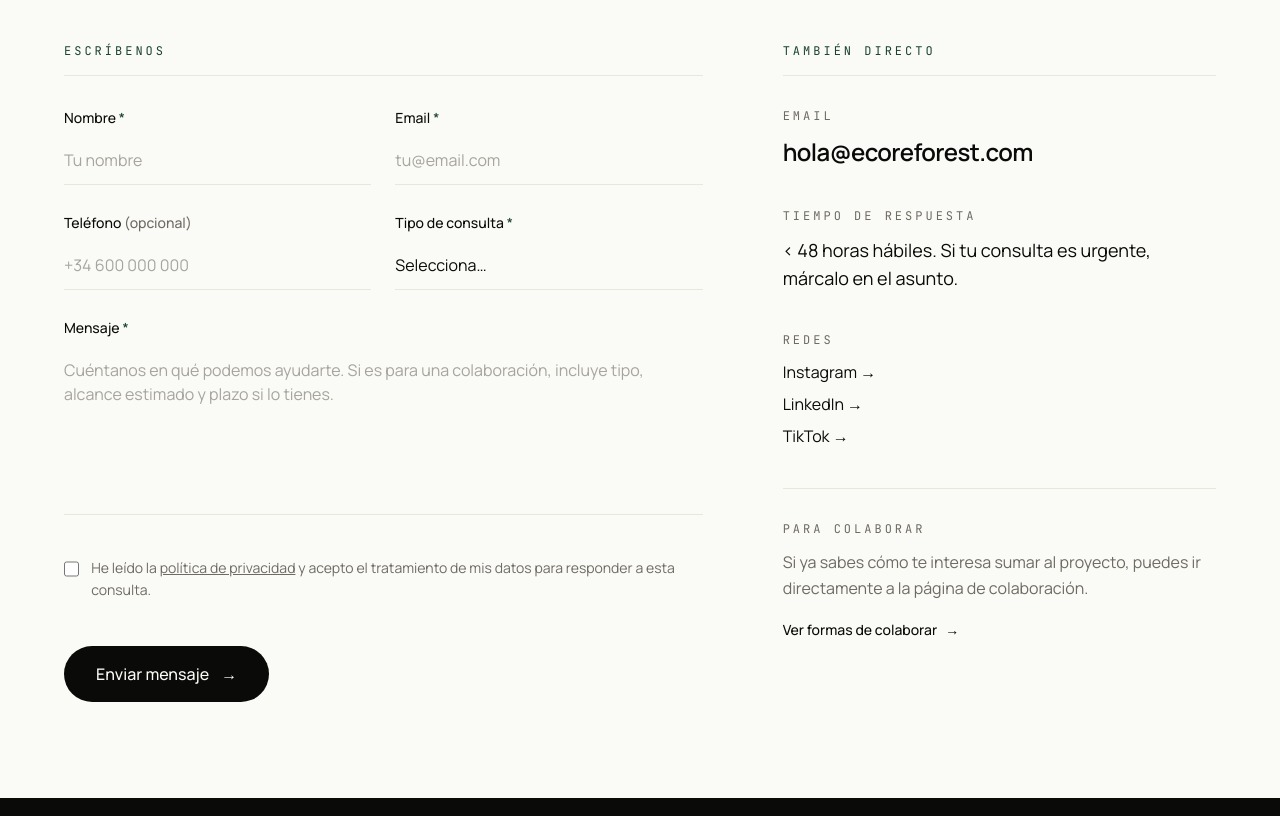
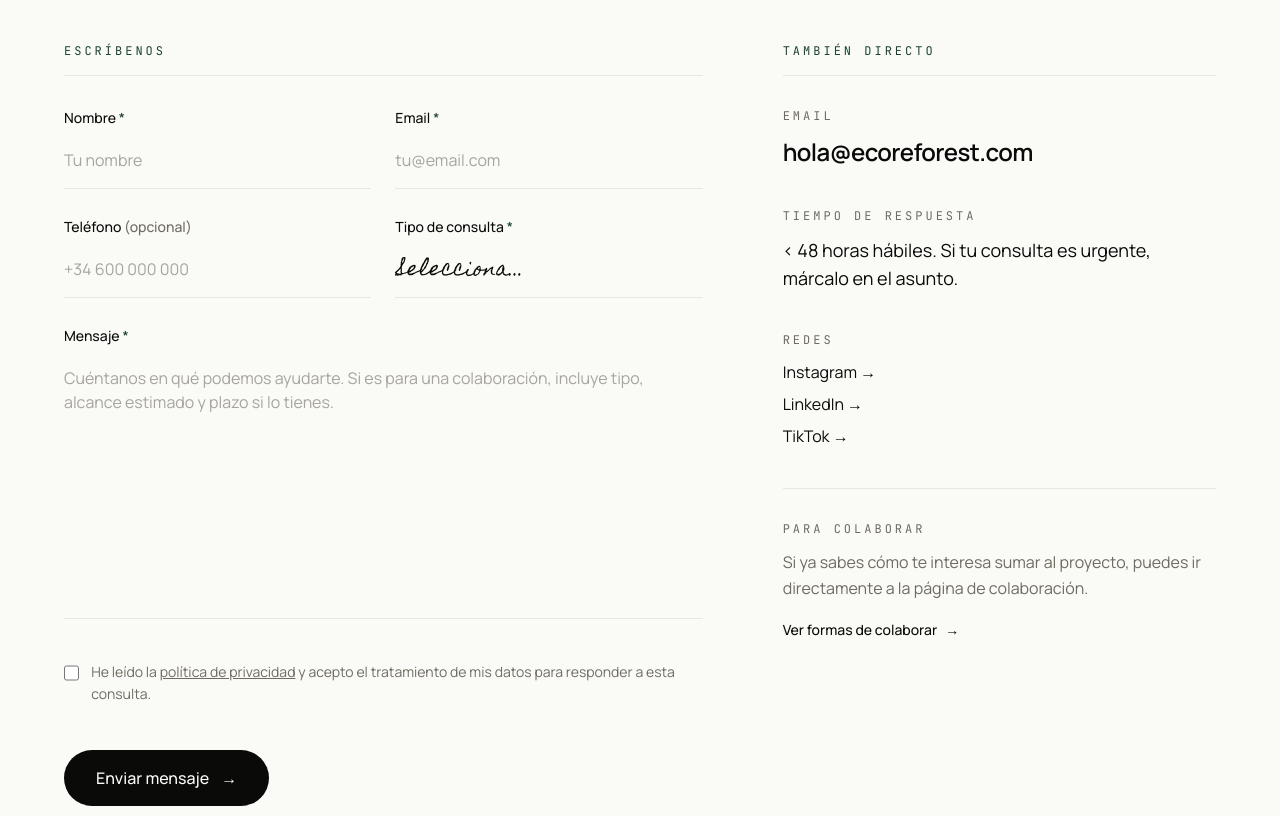
Before and after one commit to Ecoreforest/web, a Next.js app: page /contacto in a window 1280 px wide. Shown: the part 720-1536 px from the top of the page. Built offline with nearby package versions, Linux system fonts and the light colour scheme.

Commit message:
Add files via upload
paso24

```diff
--- a/app/components/contacto/ContactoFormulario.tsx
+++ b/app/components/contacto/ContactoFormulario.tsx
@@ -3,6 +3,25 @@
 import { motion } from 'framer-motion';
 import { useState } from 'react';
 import SectionEyebrow from '../SectionEyebrow';
+
+/**
+ * Paso 24: el texto que escribe la persona se muestra en Homemade Apple,
+ * la misma manuscrita que usa reginaorizaga.com.
+ *
+ * El formulario no cambia de forma: ni papel, ni sobre, ni fondo. Lo
+ * único distinto es la letra de lo que tú escribes, para que la consulta
+ * parezca escrita a mano y no rellenada en un impreso.
+ *
+ * Tres decisiones de legibilidad:
+ *   · Las etiquetas (Nombre, Email…) siguen en Manrope. Una etiqueta
+ *     manuscrita se lee peor y además es lo que anuncian los lectores de
+ *     pantalla, así que ahí la claridad manda sobre el gesto.
+ *   · Los textos de ejemplo vuelven a Manrope con `placeholder:font-sans`.
+ *     Si el ejemplo también fuera manuscrito, no se distinguiría de lo ya
+ *     escrito y la gente creería que el campo está relleno.
+ *   · El tamaño sube a text-xl porque Homemade Apple tiene la x muy
+ *     pequeña: al cuerpo normal se leería diminuta.
+ */
 
 /**
  * Web3Forms integration.
@@ -103,7 +122,7 @@ export default function ContactoFormulario() {
                     type="text"
                     required
                     autoComplete="name"
-                    className="w-full bg-transparent border-b border-ash py-3 text-base text-ink placeholder:text-smoke/60 focus:outline-none focus:border-forest transition-colors"
+                    className="w-full bg-transparent border-b border-ash py-3 font-manuscrita text-xl text-ink placeholder:font-sans placeholder:text-base placeholder:text-smoke/60 focus:outline-none focus:border-forest transition-colors"
                     placeholder="Tu nombre"
                   />
                 </div>
@@ -118,7 +137,7 @@ export default function ContactoFormulario() {
                     type="email"
                     required
                     autoComplete="email"
-                    className="w-full bg-transparent border-b border-ash py-3 text-base text-ink placeholder:text-smoke/60 focus:outline-none focus:border-forest transition-colors"
+                    className="w-full bg-transparent border-b border-ash py-3 font-manuscrita text-xl text-ink placeholder:font-sans placeholder:text-base placeholder:text-smoke/60 focus:outline-none focus:border-forest transition-colors"
                     placeholder="tu@email.com"
                   />
                 </div>
@@ -134,7 +153,7 @@ export default function ContactoFormulario() {
                     name="phone"
                     type="tel"
                     autoComplete="tel"
-                    className="w-full bg-transparent border-b border-ash py-3 text-base text-ink placeholder:text-smoke/60 focus:outline-none focus:border-forest transition-colors"
+                    className="w-full bg-transparent border-b border-ash py-3 font-manuscrita text-xl text-ink placeholder:font-sans placeholder:text-base placeholder:text-smoke/60 focus:outline-none focus:border-forest transition-colors"
                     placeholder="+34 600 000 000"
                   />
                 </div>
@@ -148,7 +167,7 @@ export default function ContactoFormulario() {
                     name="tipo"
                     required
                     defaultValue=""
-                    className="w-full bg-transparent border-b border-ash py-3 text-base text-ink focus:outline-none focus:border-forest transition-colors appearance-none cursor-pointer"
+                    className="w-full bg-transparent border-b border-ash py-3 font-manuscrita text-xl text-ink focus:outline-none focus:border-forest transition-colors appearance-none cursor-pointer"
                   >
                     <option value="" disabled>
                       Selecciona…
@@ -171,7 +190,7 @@ export default function ContactoFormulario() {
                   name="message"
                   required
                   rows={6}
-                  className="w-full bg-transparent border-b border-ash py-3 text-base text-ink placeholder:text-smoke/60 focus:outline-none focus:border-forest transition-colors resize-none"
+                  className="w-full bg-transparent border-b border-ash py-3 font-manuscrita text-xl leading-loose text-ink placeholder:font-sans placeholder:text-base placeholder:text-smoke/60 focus:outline-none focus:border-forest transition-colors resize-none"
                   placeholder="Cuéntanos en qué podemos ayudarte. Si es para una colaboración, incluye tipo, alcance estimado y plazo si lo tienes."
                 />
               </div>
--- a/app/layout.tsx
+++ b/app/layout.tsx
@@ -1,5 +1,10 @@
 import type { Metadata } from 'next';
-import { Manrope, Instrument_Serif, JetBrains_Mono } from 'next/font/google';
+import {
+  Manrope,
+  Instrument_Serif,
+  JetBrains_Mono,
+  Homemade_Apple,
+} from 'next/font/google';
 import './globals.css';
 import Navbar from './components/Navbar';
 import Footer from './components/Footer';
@@ -25,6 +30,27 @@ const jetbrains = JetBrains_Mono({
   variable: '--font-jetbrains',
   display: 'swap',
   weight: ['400', '500'],
+});
+
+/**
+ * Paso 24: Homemade Apple, la manuscrita.
+ *
+ * Es exactamente la misma tipografía que usa reginaorizaga.com —lo he
+ * comprobado leyendo su CSS, donde aparece como `homemade-apple,
+ * cursive`— y está en Google Fonts con licencia libre, así que no hay
+ * nada que negociar.
+ *
+ * Se carga con `display: 'swap'` como las demás: mientras descarga se ve
+ * la cursiva del sistema y luego cambia, en lugar de dejar un hueco en
+ * blanco. Solo tiene un peso, 400; no existen ni negrita ni cursiva, así
+ * que no conviene aplicarle `font-bold` porque el navegador se la
+ * inventaría y queda sucia.
+ */
+const homemade = Homemade_Apple({
+  subsets: ['latin'],
+  variable: '--font-homemade',
+  display: 'swap',
+  weight: '400',
 });
 
 const OG_IMAGE =
@@ -184,16 +210,7 @@ const jsonLd = {
  *
  * El bloque NGO de arriba describe a la ENTIDAD. Este describe al SITIO,
  * y es el que Google usa específicamente para decidir qué nombre muestra
- * como título en los resultados de búsqueda. Sin él lo deduce del
- * <title>, y ahí aparece la frase entera "EcoReforest — Convertimos el
- * desperdicio en bosque" en lugar del nombre a secas.
- *
- * `alternateName` le da una segunda opción por si descarta la primera, y
- * `publisher` enlaza este sitio con la ficha de la asociación mediante el
- * @id, para que Google entienda que son la misma cosa.
- *
- * Esto no garantiza los enlaces de sitio: son automáticos y los decide
- * Google. Solo le quita una excusa para equivocarse con el nombre.
+ * como título en los resultados de búsqueda.
  */
 const jsonLdWebsite = {
   '@context': 'https://schema.org',
@@ -212,7 +229,10 @@ export default function RootLayout({
   children: React.ReactNode;
 }) {
   return (
-    <html lang="es" className={`${manrope.variable} ${instrument.variable} ${jetbrains.variable}`}>
+    <html
+      lang="es"
+      className={`${manrope.variable} ${instrument.variable} ${jetbrains.variable} ${homemade.variable}`}
+    >
       <body className="bg-bone text-ink antialiased">
         <script
           type="application/ld+json"
```
